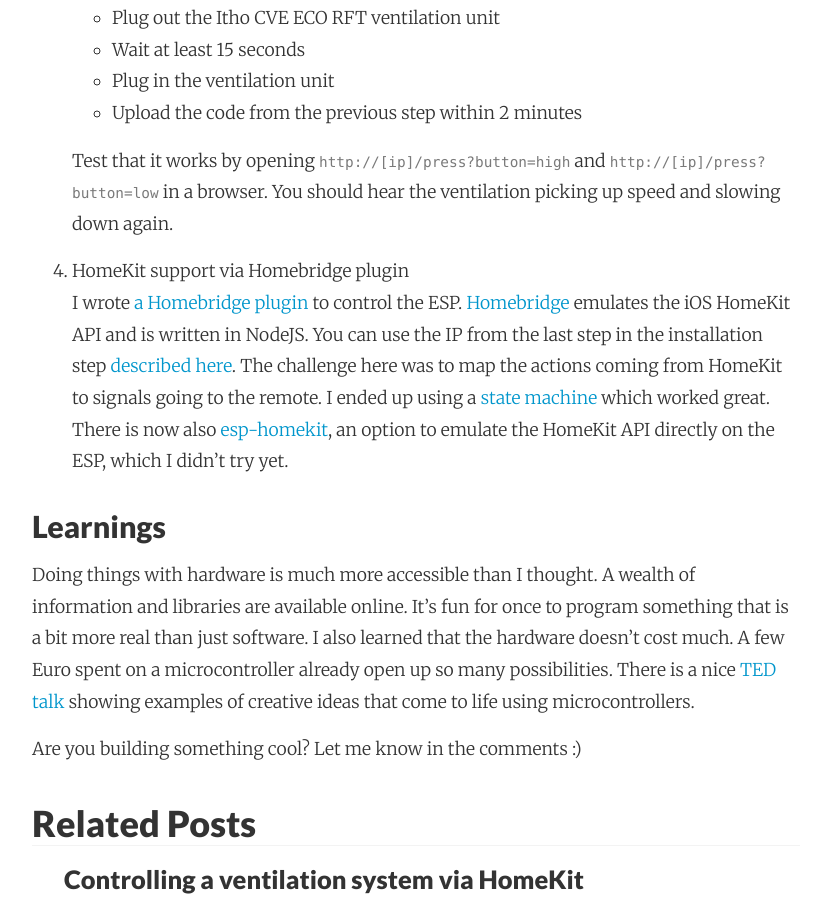
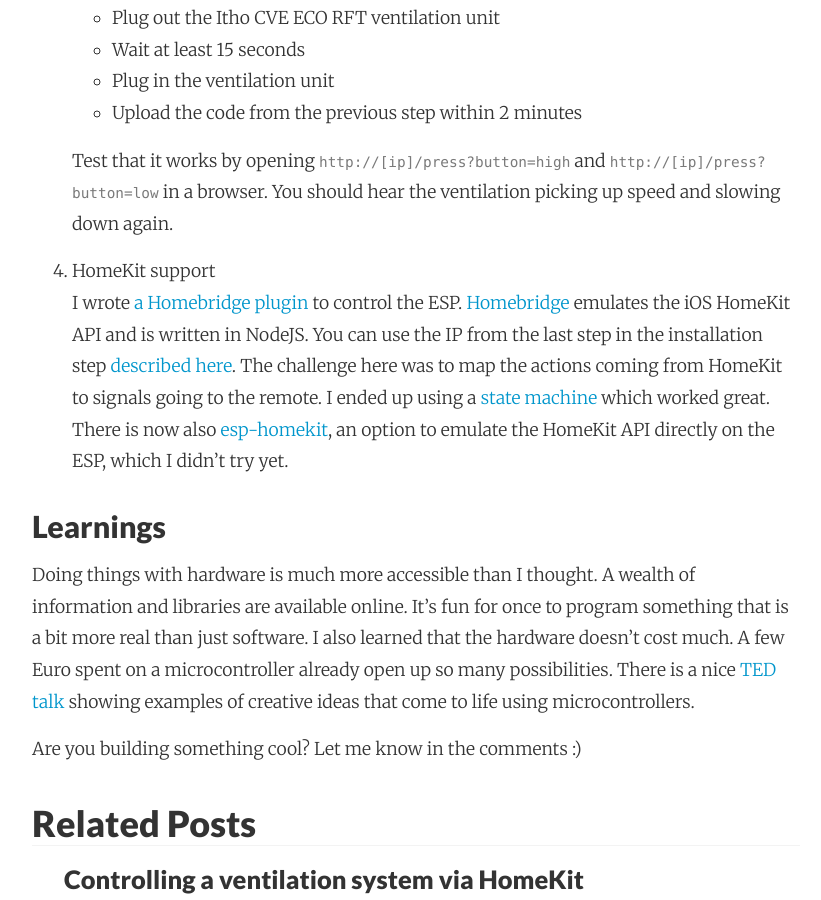
Before and after one commit to adri/adri.github.io, a Jekyll site: the page built from _posts/2018-07-18-controling-a-ventilation-via-homekit.md, in a window 1280 px wide and 900 px high, scrolled down 3626 px. Shown: the whole window, without its empty margins (224-1045 px from the left). Built offline with Jekyll 4.4.1, drawn with Linux system fonts in a browser that asks for light colours; nearby versions of some CDN libraries; comment, search, counter and statistics services are not loaded.

Commit message:
Autocommit from wiki

```diff
--- a/_posts/2018-07-18-controling-a-ventilation-via-homekit.md
+++ b/_posts/2018-07-18-controling-a-ventilation-via-homekit.md
@@ -3,7 +3,7 @@
 title: "Controlling a ventilation system via HomeKit"
 summary: How to setup a micro controller to control a ventilation system and integrate it with Apple HomeKit.
 categories: CC1101, ESP8266, HomeKit, Arduino, home automation
-image: https://user-images.githubusercontent.com/133832/42728532-88d9c7ca-87bc-11e8-949c-bb504732fc68.JPG
+image: https://user-images.githubusercontent.com/133832/42869060-3f6a7818-8a74-11e8-8b89-f88419b3c90b.jpg
 published: true
 ---
 
@@ -41,7 +41,7 @@
 
 ### How to get it running
 1. Connect all the hardware<br/>
-    <img src="https://user-images.githubusercontent.com/133832/42728532-88d9c7ca-87bc-11e8-949c-bb504732fc68.JPG" style="width: 400px !important"/>
+    <img src="https://user-images.githubusercontent.com/133832/42869060-3f6a7818-8a74-11e8-8b89-f88419b3c90b.jpg" style="width: 400px !important"/>
 
     This is the end result. You can also see a [table of the connections](https://github.com/adri/IthoEcoFanRFT). For the power supply I connected the ESP8266 via USB to a Mac mini.
 
@@ -61,7 +61,7 @@
 
     Test that it works by opening `http://[ip]/press?button=high` and `http://[ip]/press?button=low` in a browser. You should hear the ventilation picking up speed and slowing down again.
 
-3. HomeKit support via Homebridge plugin<br/>
+3. HomeKit support<br/>
     I wrote [a Homebridge plugin](https://github.com/adri/homebridge-itho-cve-eco-rft) to control the ESP. [Homebridge](https://github.com/nfarina/homebridge) emulates the iOS HomeKit API and is written in NodeJS. You can use the IP from the last step in the installation step [described here](https://github.com/adri/homebridge-itho-cve-eco-rft). The challenge here was to map the actions coming from HomeKit to signals going to the remote. I ended up using a [state machine](https://github.com/adri/homebridge-itho-cve-eco-rft/blob/master/index.js#L105-L121) which worked great.
     There is now also [esp-homekit](https://github.com/maximkulkin/esp-homekit), an option to emulate the HomeKit API directly on the ESP, which I didn't try yet.
 
```
